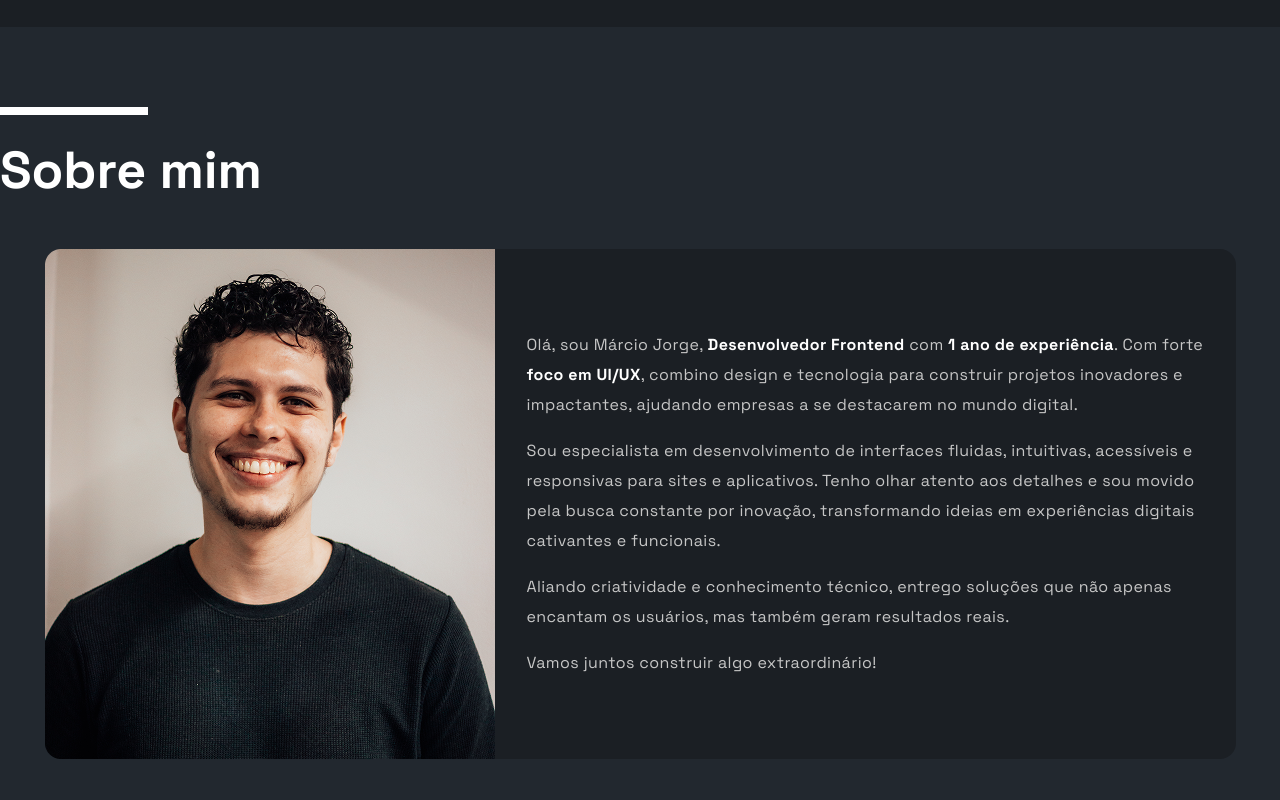
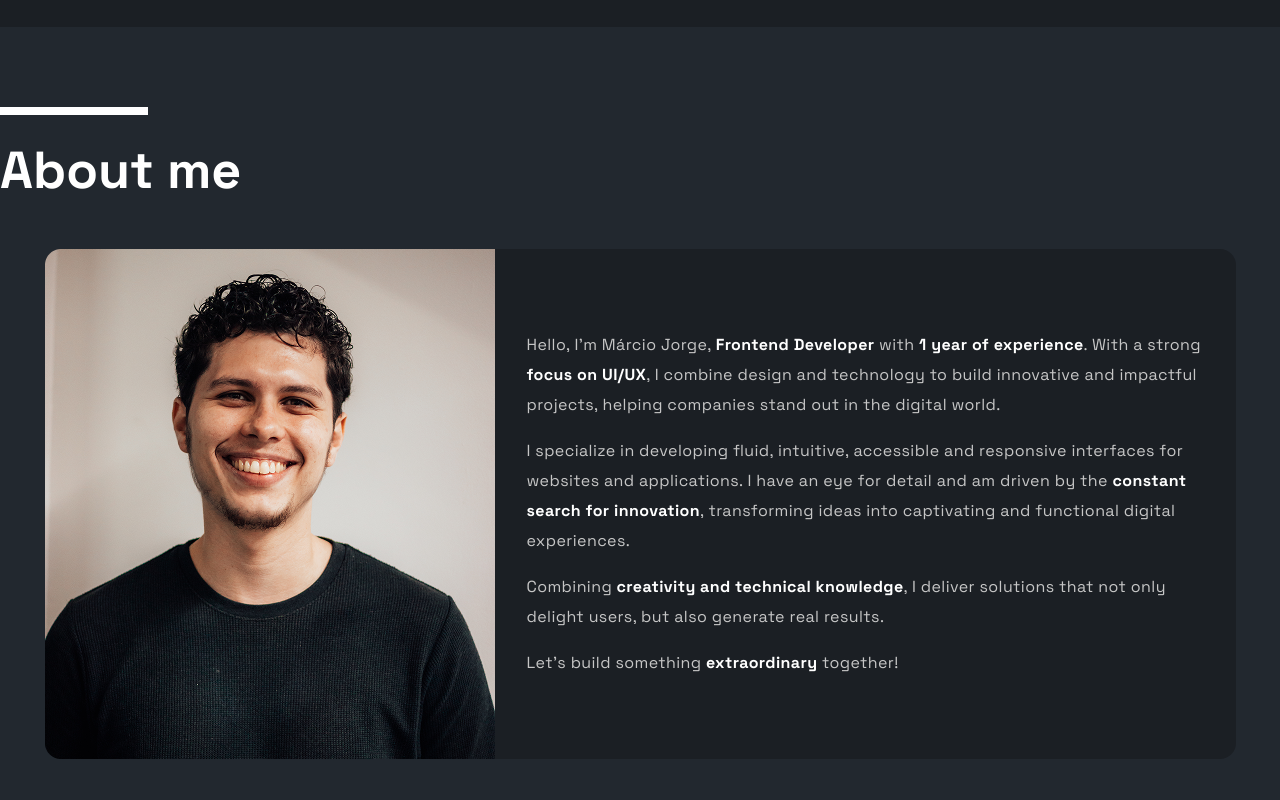
Before and after one commit to MarcioJorgeMelo/portfolio, a Next.js app: page /en in a window 1280 px wide. Shown: the part 2960-3760 px from the top of the page. Built offline with nearby package versions, Linux system fonts and the light colour scheme.

Commit message:
feat: add useTranslations on AboutSection

```diff
--- a/src/components/aboutSection.tsx
+++ b/src/components/aboutSection.tsx
@@ -5,10 +5,13 @@ import aboutImgMobile from "../../public/aboutImgMobile.png";
 import aboutImgWeb from "../../public/aboutImgWeb.png";
 import { stacks } from "@/shared/mocks/stacks";
 import { useWindowSize } from "@/shared/hooks/useWindowSize";
+import { useTranslations } from "next-intl";
 
 const About = () => {
   const { width } = useWindowSize();
   const isMobile = width < 640;
+
+  const t = useTranslations("About");
 
   const aboutImg = isMobile ? aboutImgMobile : aboutImgWeb;
 
@@ -21,7 +24,7 @@ const About = () => {
         <aside className="flex flex-col gap-4">
           <div className="w-full max-w-[96px] bg-white h-2 sm:max-w-[148px]" />
           <h1 className="text-white text-xgg font-bold sm:text-[52px]">
-            Sobre mim
+            {t("title")}
           </h1>
         </aside>
 
@@ -40,33 +43,38 @@ const About = () => {
 
             <div className="flex flex-col gap-4 sm:w-[741px] sm:h-[510px] sm:p-8 sm:justify-center">
               <p className="leading-[30px] tracking-wide text-text-secondary">
-                Olá, sou Márcio Jorge,{" "}
-                <span className="font-bold text-white">
-                  Desenvolvedor Frontend
-                </span>{" "}
-                com{" "}
-                <span className="font-bold text-white">
-                  1 ano de experiência
-                </span>
-                . Com forte{" "}
-                <span className="font-bold text-white">foco em UI/UX</span>,
-                combino design e tecnologia para construir projetos inovadores e
-                impactantes, ajudando empresas a se destacarem no mundo digital.
+                {t.rich("card-description1", {
+                  job: (chunks) => (
+                    <span className="text-white font-bold">{chunks}</span>
+                  ),
+                  experience: (chunks) => (
+                    <span className="text-white font-bold">{chunks}</span>
+                  ),
+                  design: (chunks) => (
+                    <span className="text-white font-bold">{chunks}</span>
+                  ),
+                })}
               </p>
               <p className="leading-[30px] tracking-wide text-text-secondary">
-                Sou especialista em desenvolvimento de interfaces fluidas,
-                intuitivas, acessíveis e responsivas para sites e aplicativos.
-                Tenho olhar atento aos detalhes e sou movido pela busca
-                constante por inovação, transformando ideias em experiências
-                digitais cativantes e funcionais.
+                {t.rich("card-description2", {
+                  strong: (chunks) => (
+                    <span className="text-white font-bold">{chunks}</span>
+                  ),
+                })}
               </p>
               <p className="leading-[30px] tracking-wide text-text-secondary">
-                Aliando criatividade e conhecimento técnico, entrego soluções
-                que não apenas encantam os usuários, mas também geram resultados
-                reais.
+                {t.rich("card-description3", {
+                  strong: (chunks) => (
+                    <span className="text-white font-bold">{chunks}</span>
+                  ),
+                })}
               </p>
               <p className="leading-[30px] tracking-wide text-text-secondary">
-                Vamos juntos construir algo extraordinário!
+                {t.rich("card-finish", {
+                  strong: (chunks) => (
+                    <span className="text-white font-bold">{chunks}</span>
+                  ),
+                })}
               </p>
             </div>
           </aside>
@@ -74,7 +82,7 @@ const About = () => {
           <aside className="w-full flex flex-col gap-10">
             <div className="flex flex-col gap-10 mx-auto">
               <h2 className="font-medium text-xss text-text-secondary sm:text-center sm:text-[20px]">
-                Conhecimento nas seguintes linguagens e ferramentas...
+                {t("text-divise")}
               </h2>
 
               <div className="grid grid-cols-4 gap-8 sm:w-full sm:max-w-[1080px] sm:flex sm:flex-wrap sm:justify-center">
```
